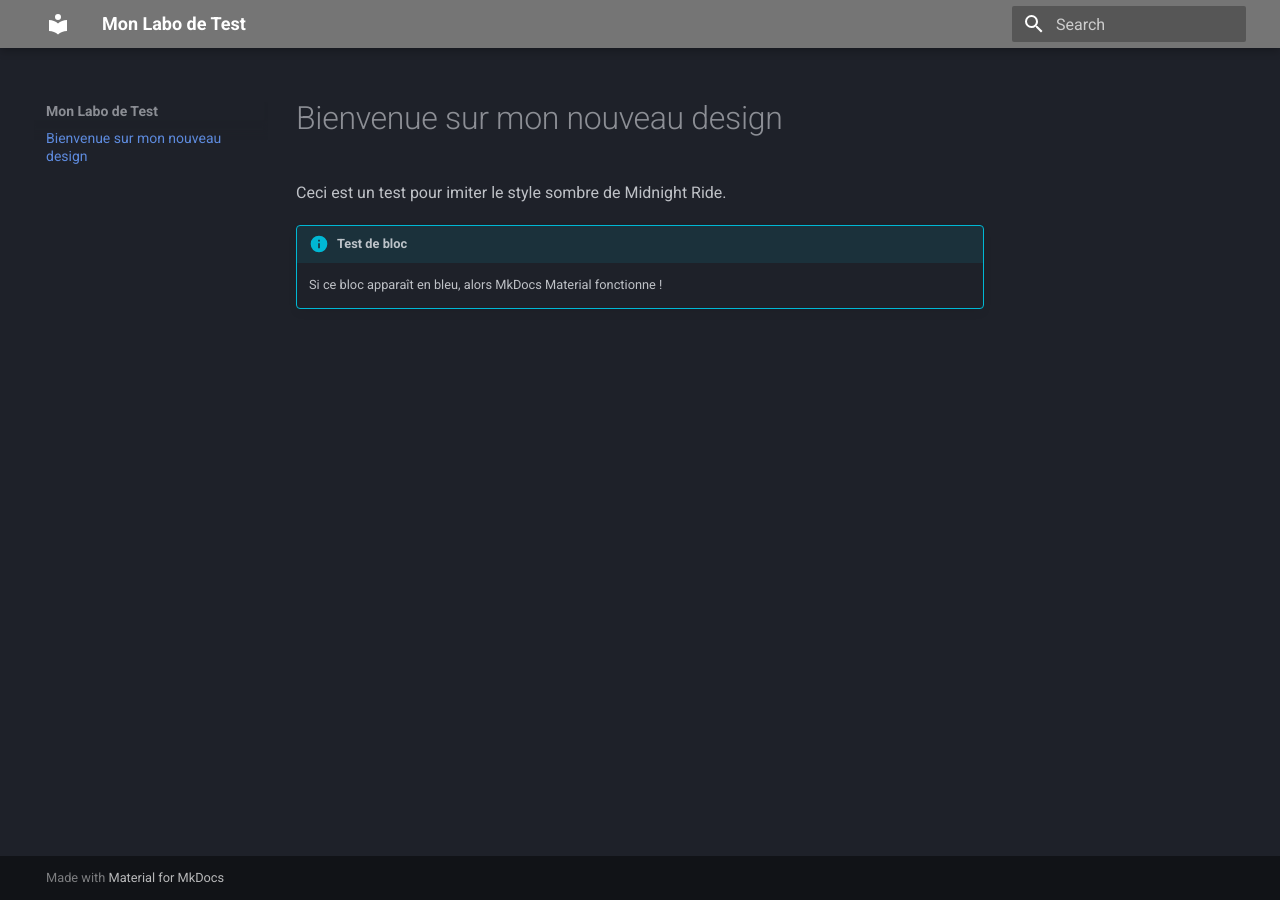
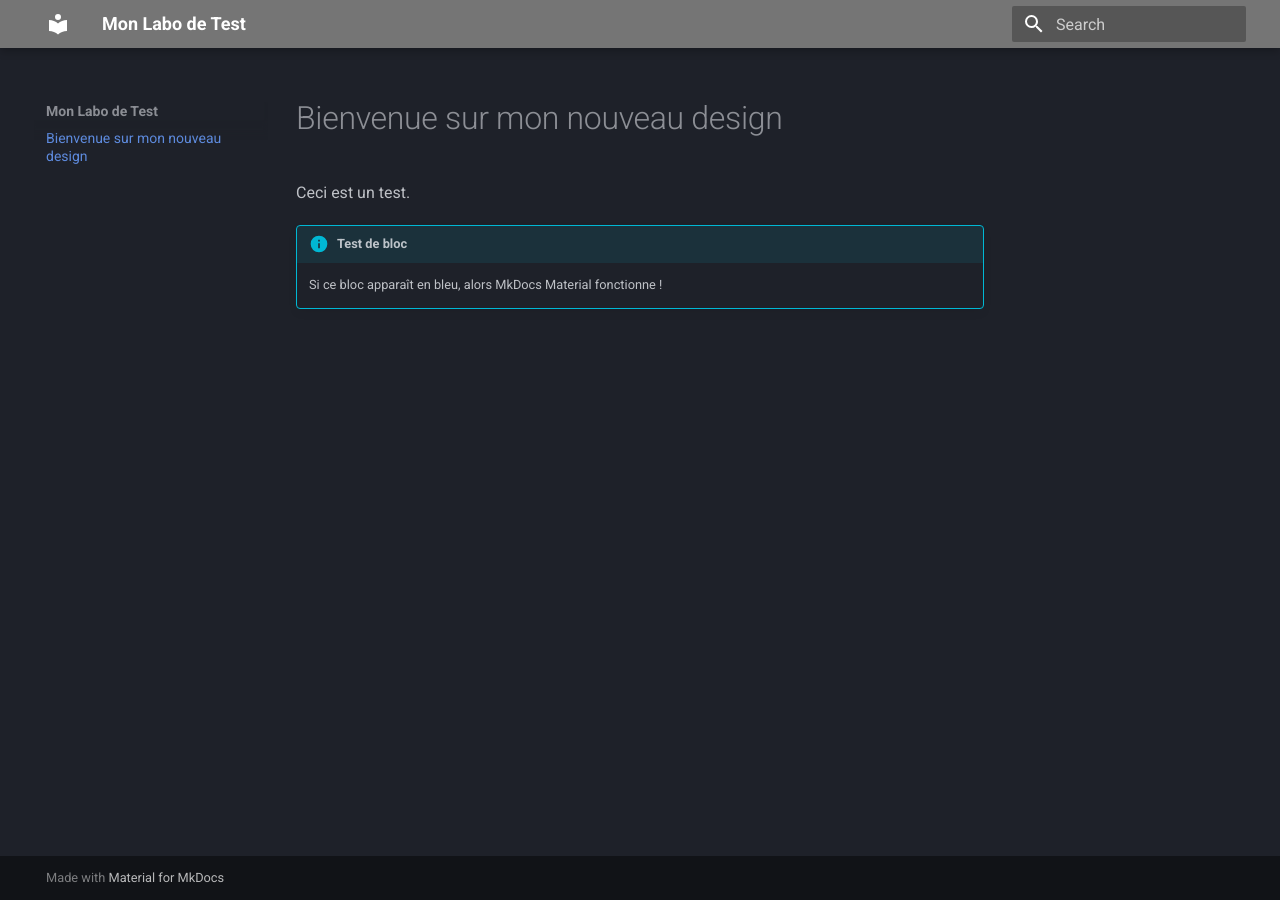
Before and after one commit to Lilevitchi/test-site, an MkDocs documentation site: the page built from docs/index.md, in a window 1280 px wide. Built offline with MkDocs 1.6.1 and Material for MkDocs 9.7.7, drawn with Linux system fonts in a browser that asks for light colours.

Commit message:
Update index.md

```diff
--- a/docs/index.md
+++ b/docs/index.md
@@ -1,5 +1,5 @@
 # Bienvenue sur mon nouveau design
-Ceci est un test pour imiter le style sombre de Midnight Ride.
+Ceci est un test.
 
 !!! info "Test de bloc"
     Si ce bloc apparaît en bleu, alors MkDocs Material fonctionne !
```
